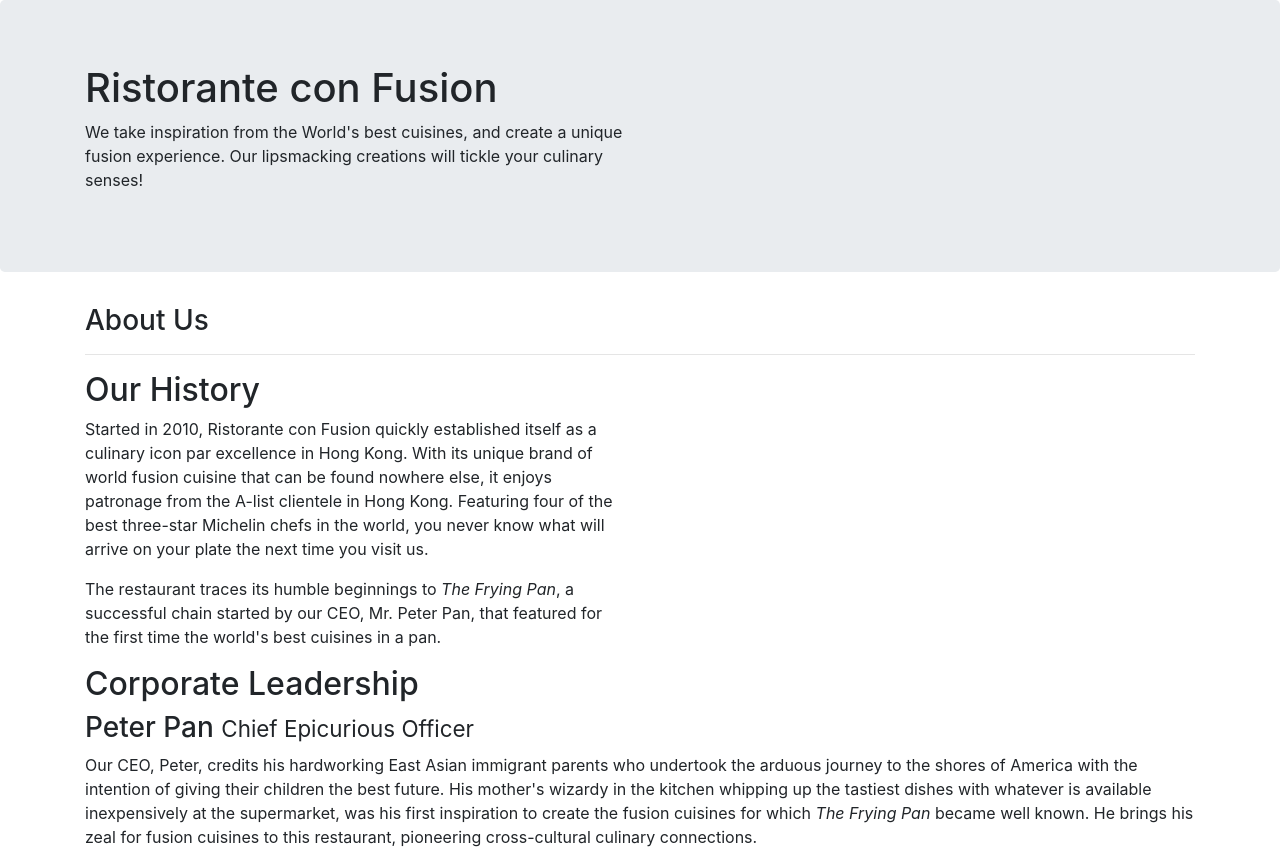
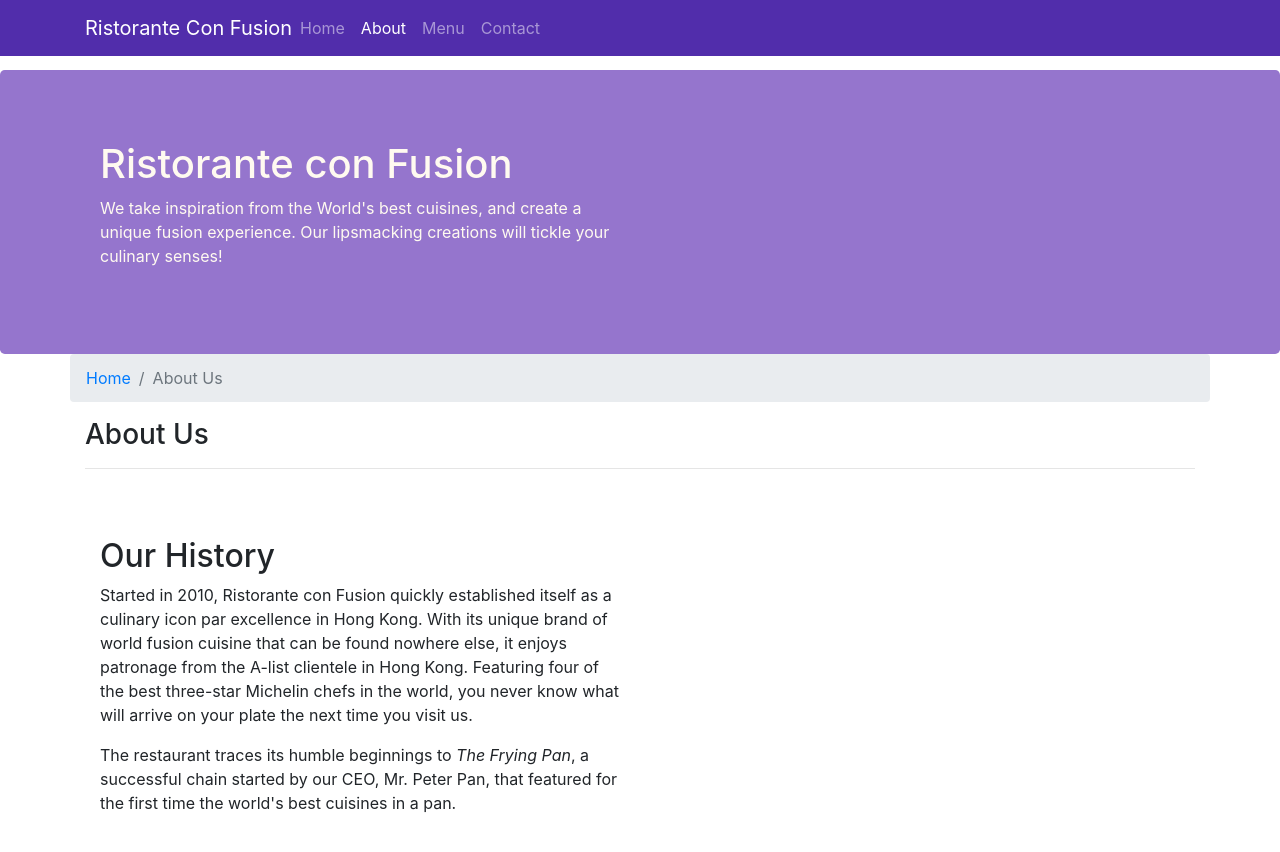
Before and after one commit to kartik-j1999/ConFusion, a website: page aboutus.html in a window 1280 px wide. Shown: the top 852 px of the page. Drawn offline with nearby package versions, Linux system fonts and the light colour scheme.

Commit message:
Navbar and breadcrumb

```diff
--- a/aboutus.html
+++ b/aboutus.html
@@ -12,7 +12,23 @@
 </head>
 
 <body>
+    <nav class="navbar navbar-dark navbar-expand-sm fixed-top">
+        <div class="container">
+            <button class="navbar-toggler" type="button" data-toggle="collapse" data-target="#any">
+                <span class="navbar-toggler-icon"></span>
+            </button>
+            <a class="navbar-brand mr-auto" href="./index.html">Ristorante Con Fusion</a>
+            <div class="collapse navbar-collapse" id="any">
+                <ul class="navbar-nav mr-auto">
+                    <li class="nav-item"><a class="nav-link" href="./index.html">Home</a></li>
+                    <li class="nav-item"><a class="nav-link active" href="#">About</a></a></li>
+                    <li class="nav-item"><a class="nav-link" href="#">Menu</a></li>
+                    <li class="nav-item"><a class="nav-link" href="#">Contact</a></li>
+                </ul>
+            </div>
 
+        </div>
+    </nav>
     <header class="jumbotron">
         <div class="container">
             <div class="row row-header">
@@ -27,7 +43,11 @@
     </header>
 
     <div class="container">
-        <div class="row align-items-center">
+        <div class="row">
+            <ol class="col-12 breadcrumb">
+                <li class="breadcrumb-item"><a href="./index.html">Home</a></li>
+                <li class="breadcrumb-item active">About Us</li>
+            </ol>
             <div class="col-12">
                <h3>About Us</h3>
                <hr>
@@ -67,7 +87,7 @@
                 <div class="col-4 offset-1 col-sm-2">
                     <h5>Links</h5>
                     <ul class="list-unstyled">
-                        <li><a href="#">Home</a></li>
+                        <li><a href="./index.html">Home</a></li>
                         <li><a href="#">About</a></li>
                         <li><a href="#">Menu</a></li>
                         <li><a href="#">Contact</a></li>
--- /dev/null
+++ b/css/styles.css
@@ -0,0 +1,39 @@
+.row-header{
+  margin: 0px auto;
+  padding: 0px;
+}
+
+.row-content {
+  margin: 0px auto;
+  padding: 50px 0px 50px 0px;
+  border-bottom: 1px ridge;
+  min-height: 400px;
+}
+
+.footer{
+  background-color: #D1C4E9;
+  margin: 0px auto;
+  padding: 20px 0px 20px 0px;
+}
+
+.jumbotron{
+  padding: 70px 30px 70px 30px;
+  margin: 0px auto;
+  background: #9575CD;
+  color: floralwhite;
+}
+
+address{
+    font-size:70%;
+    margin:0px;
+    color:#0f0f0f;
+}
+
+body {
+  padding : 70px 0px 0px 0px;
+  z-index : 0;
+}
+
+.navbar-dark {
+  background-color: #512DAB
+}
--- a/css/styles1.css
+++ b/css/styles1.css
@@ -28,3 +28,12 @@ address{
     margin:0px;
     color:#0f0f0f;
 }
+
+body {
+  padding : 70px 0px 0px 0px;
+  z-index : 0;
+}
+
+.navbar-dark {
+  background-color: #512DAB
+}
```
Also changed, not shown: index.html (+18 -2 lines).
